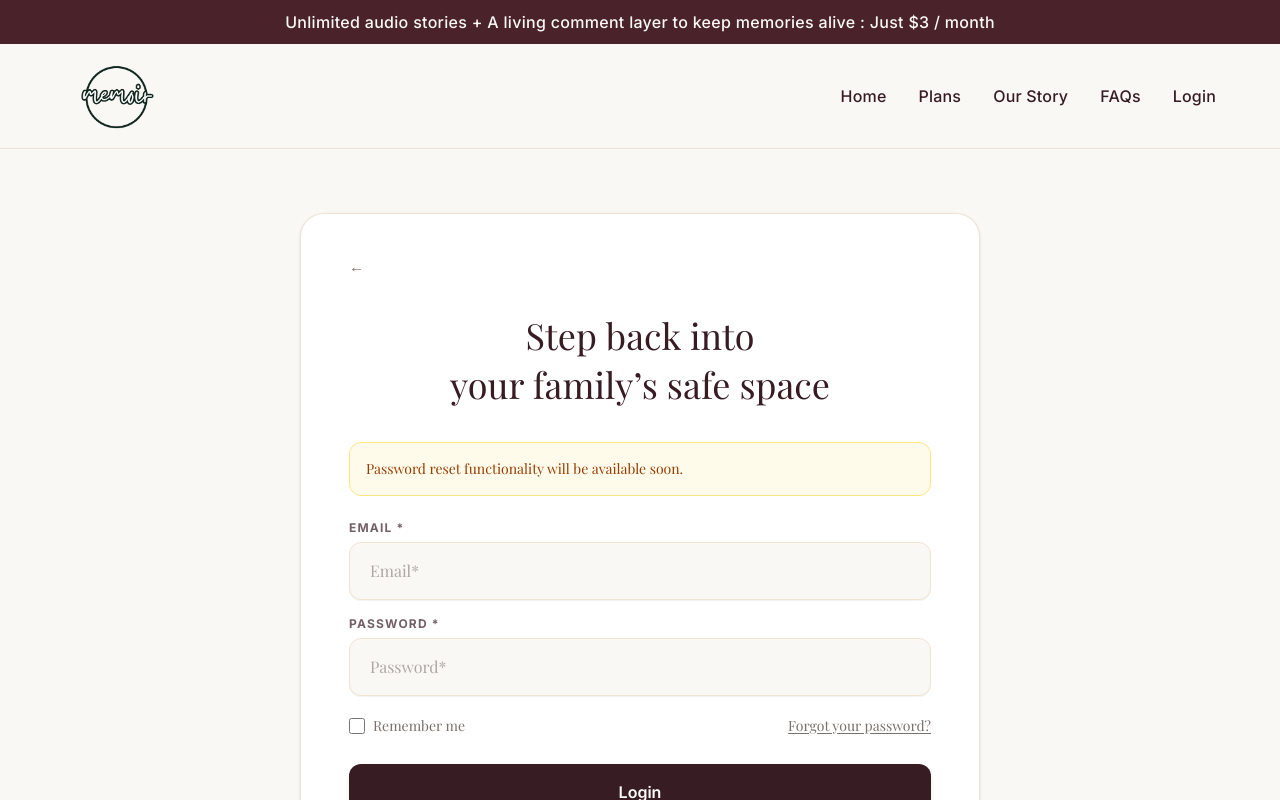
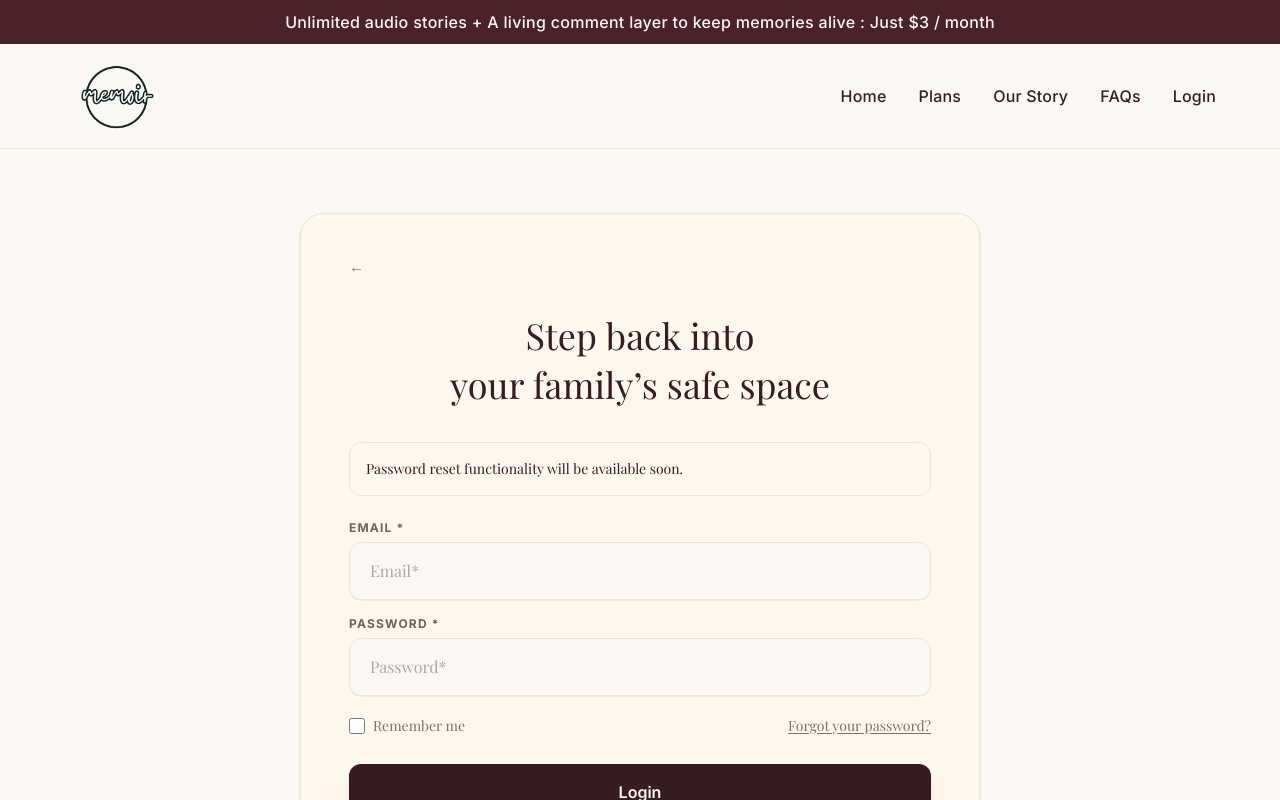
Before and after one commit to Hifza-155/memoirproject-frontend, a Next.js app: page /login in a window 1280 px wide. Both pictures are taken after a click on the button "Forgot your password?". Shown: the top 800 px of the page. Built offline with nearby package versions, Linux system fonts and the light colour scheme; a web font is replaced by a local one.

Commit message:
replace hardcoded colors with theme tokens in LoginForm

```diff
--- a/src/features/auth/LoginForm.tsx
+++ b/src/features/auth/LoginForm.tsx
@@ -36,12 +36,12 @@ export default function LoginForm() {
   };
 
   return (
-    <section className="min-h-screen bg-memory-bg text-memory-primary flex items-center justify-center px-6 py-16 relative z-10 font-sans selection:bg-memory-primary selection:text-white">
+    <section className="min-h-screen bg-memory-bg text-memory-primary flex items-center justify-center px-6 py-16 relative z-10 font-sans selection:bg-memory-primary selection:text-memory-light">
       <motion.div
         initial={{ opacity: 0, y: 15 }}
         animate={{ opacity: 1, y: 0 }}
         transition={{ duration: 0.4, ease: "easeOut" }}
-        className="w-full bg-white border border-memory-border rounded-3xl px-8 md:px-12 py-10 shadow-sm max-w-170"
+        className="w-full bg-memory-card border border-memory-border rounded-3xl px-8 md:px-12 py-10 shadow-sm max-w-170"
       >
         {/* Back */}
         <div className="mb-8">
@@ -62,13 +62,13 @@ export default function LoginForm() {
 
         {/* Server Error / Info Banners */}
         {serverError && (
-          <div className="mb-6 p-4 bg-red-50 border border-red-200 text-red-700 rounded-xl text-sm font-serif">
+          <div className="mb-6 p-4 bg-memory-card border border-memory-border text-memory-primary rounded-xl text-sm font-serif">
             Login Failed: {serverError}
           </div>
         )}
 
         {infoMessage && (
-          <div className="mb-6 p-4 bg-amber-50 border border-amber-200 text-amber-800 rounded-xl text-sm font-serif">
+          <div className="mb-6 p-4 bg-memory-card border border-memory-border text-memory-primary rounded-xl text-sm font-serif">
             {infoMessage}
           </div>
         )}
@@ -85,12 +85,12 @@ export default function LoginForm() {
               {...register("email")}
               className={`w-full rounded-xl border bg-memory-bg px-5 py-4 text-[16px] text-memory-primary placeholder:text-memory-muted/60 outline-none transition-all duration-300 font-serif shadow-2xs ${
                 errors.email
-                  ? "border-red-400 focus:ring-2 focus:ring-red-300"
+                  ? "border-memory-border focus:ring-2 focus:ring-memory-accent/20"
                   : "border-memory-border focus:border-memory-accent focus:ring-2 focus:ring-memory-accent/20"
               }`}
             />
             {errors.email && (
-              <p className="mt-1 text-xs text-red-600 font-medium">{errors.email.message}</p>
+              <p className="mt-1 text-xs text-memory-muted font-medium">{errors.email.message}</p>
             )}
           </div>
 
@@ -105,12 +105,12 @@ export default function LoginForm() {
               {...register("password")}
               className={`w-full rounded-xl border bg-memory-bg px-5 py-4 text-[16px] text-memory-primary placeholder:text-memory-muted/60 outline-none transition-all duration-300 font-serif shadow-2xs ${
                 errors.password
-                  ? "border-red-400 focus:ring-2 focus:ring-red-300"
+                  ? "border-memory-border focus:ring-2 focus:ring-memory-accent/20"
                   : "border-memory-border focus:border-memory-accent focus:ring-2 focus:ring-memory-accent/20"
               }`}
             />
             {errors.password && (
-              <p className="mt-1 text-xs text-red-600 font-medium">{errors.password.message}</p>
+              <p className="mt-1 text-xs text-memory-muted font-medium">{errors.password.message}</p>
             )}
           </div>
 
@@ -142,7 +142,7 @@ export default function LoginForm() {
             whileTap={!loading ? { scale: 0.99 } : {}}
             className={`w-full mt-2 py-4 rounded-xl text-[16px] font-semibold transition-all duration-300 cursor-pointer shadow-md ${
               !loading
-                ? "bg-memory-primary text-white hover:bg-memory-maroon shadow-memory-primary/10"
+                ? "bg-memory-primary text-memory-light hover:bg-memory-maroon shadow-memory-primary/10"
                 : "bg-memory-border text-memory-muted cursor-not-allowed shadow-none"
             }`}
           >
```
